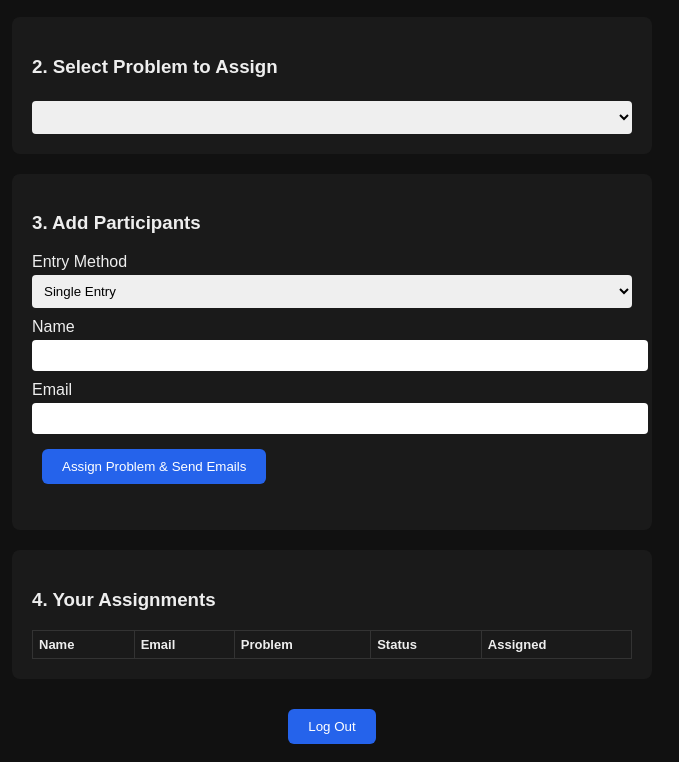
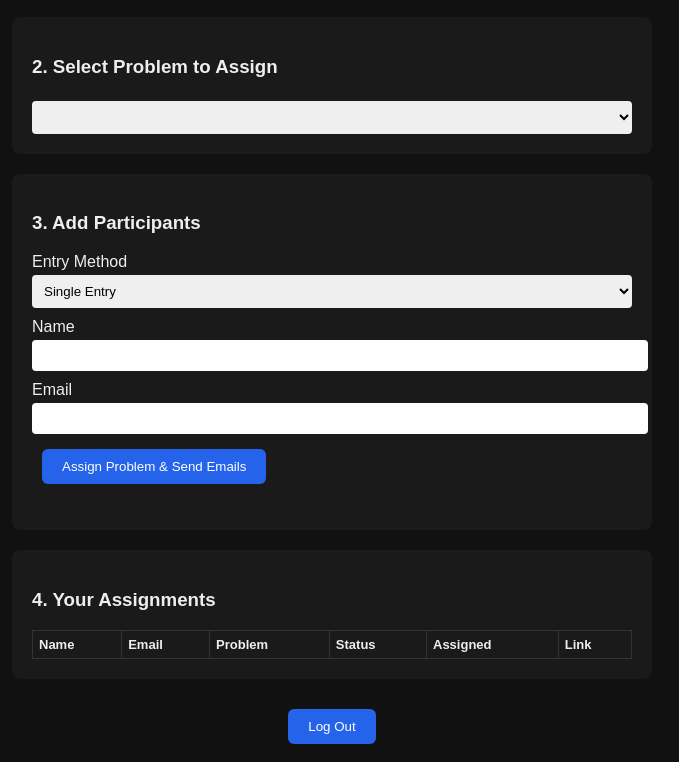
Before and after one commit to kapilmehtaccie-hue/troubleshooting-orchestrator, a website: page public/orchestrator.html in a window 1280 px wide. Shown: the part 497-1259 px from the top of the page, without its empty margins (308-987 px from the left). Drawn offline with nearby package versions, Linux system fonts and the light colour scheme; no server answers.

Commit message:
Update orchestrator.html

```diff
--- a/public/orchestrator.html
+++ b/public/orchestrator.html
@@ -79,7 +79,7 @@
     <div class="section">
       <h3>4. Your Assignments</h3>
       <table id="assignments-table">
-        <thead><tr><th>Name</th><th>Email</th><th>Problem</th><th>Status</th><th>Assigned</th></tr></thead>
+        <thead><tr><th>Name</th><th>Email</th><th>Problem</th><th>Status</th><th>Assigned</th><th>Link</th></tr></thead>
         <tbody></tbody>
       </table>
     </div>
```
